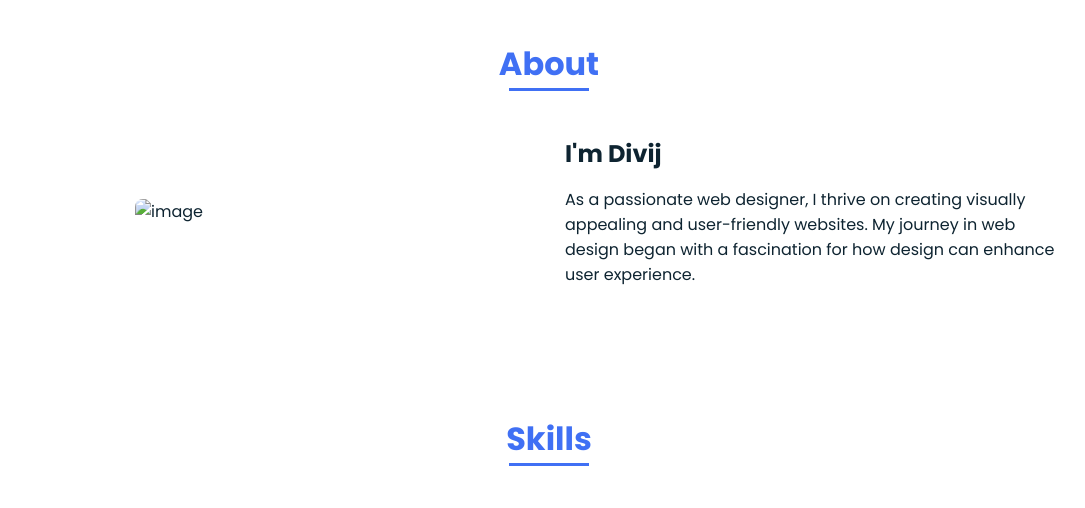
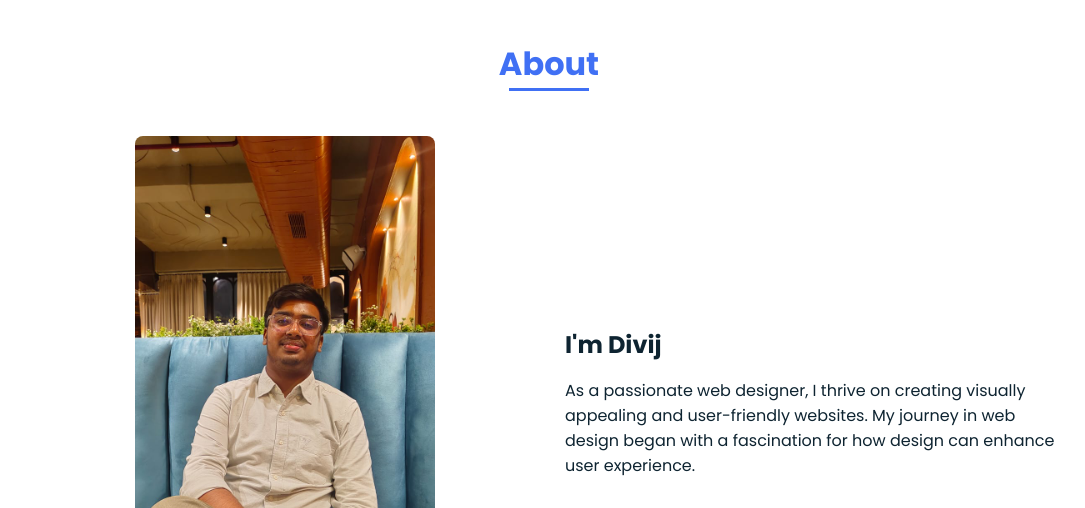
Before and after one commit to Divij2301/Portfolio, a plain HTML site: page index.html in a window 1280 px wide. Shown: the part 840-1348 px from the top of the page, without its empty margins (91-1176 px from the left). Drawn offline with nearby package versions, Linux system fonts and the light colour scheme.

Commit message:
Update index.html

```diff
--- a/index.html
+++ b/index.html
@@ -60,7 +60,7 @@
 
             <div class="about-container bd-grid">
                 <div class="about-img">
-                    <img src="/Portfolio/Project/WhatsApp Image 2025-04-07 at 10.30.04 AM.jpeg" alt="image">
+                    <img src="./WhatsApp Image 2025-04-07 at 10.30.04 AM.jpeg" alt="image">
                 </div>
 
                 <div>
```
